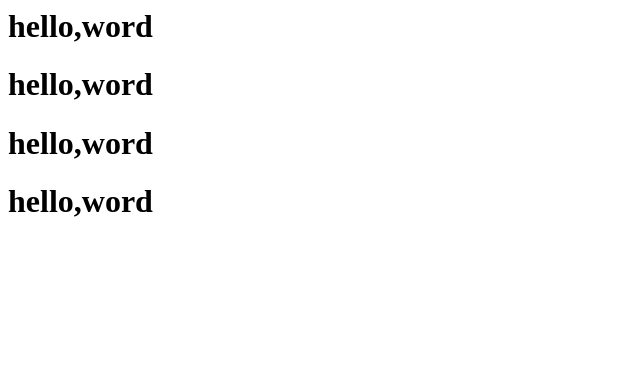
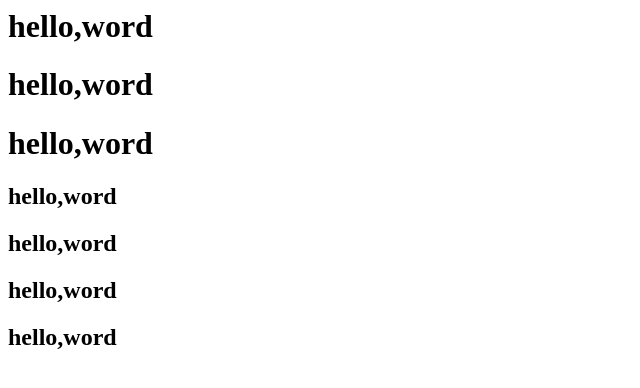
Before and after one commit to Marhxx/homework, a plain HTML site: page index.html in a window 1280 px wide. Shown: the whole page, without its empty margins (0-640 px from the left). Drawn offline with Linux system fonts and the light colour scheme.

Commit message:
changed index.html

```diff
--- a/index.html
+++ b/index.html
@@ -1,4 +1,7 @@
 <h1>hello,word</h1>
 <h1>hello,word</h1>
 <h1>hello,word</h1>
-<h1>hello,word</h1>
+<h2>hello,word</h2>
+<h2>hello,word</h2>
+<h2>hello,word</h2>
+<h2>hello,word</h2>
```
